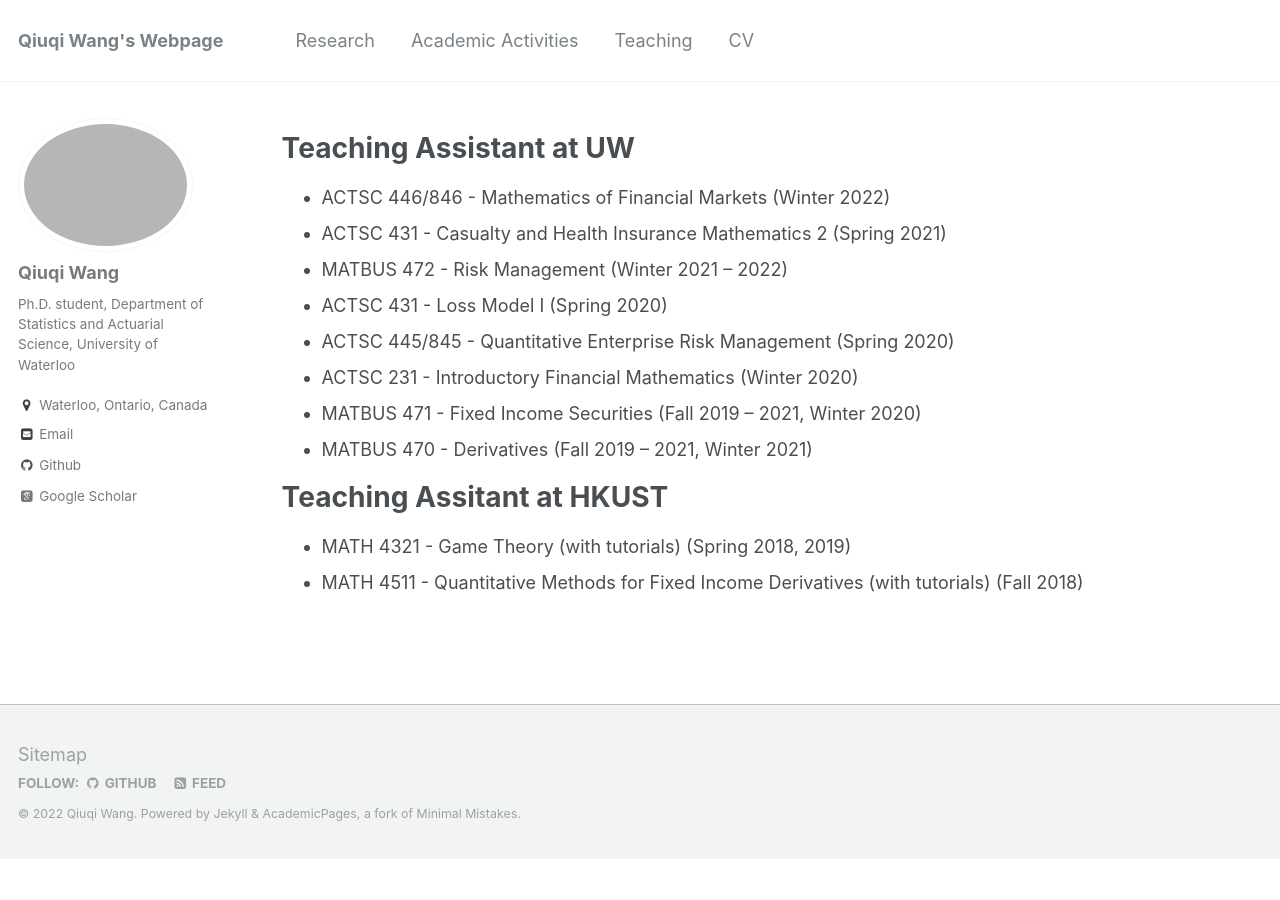
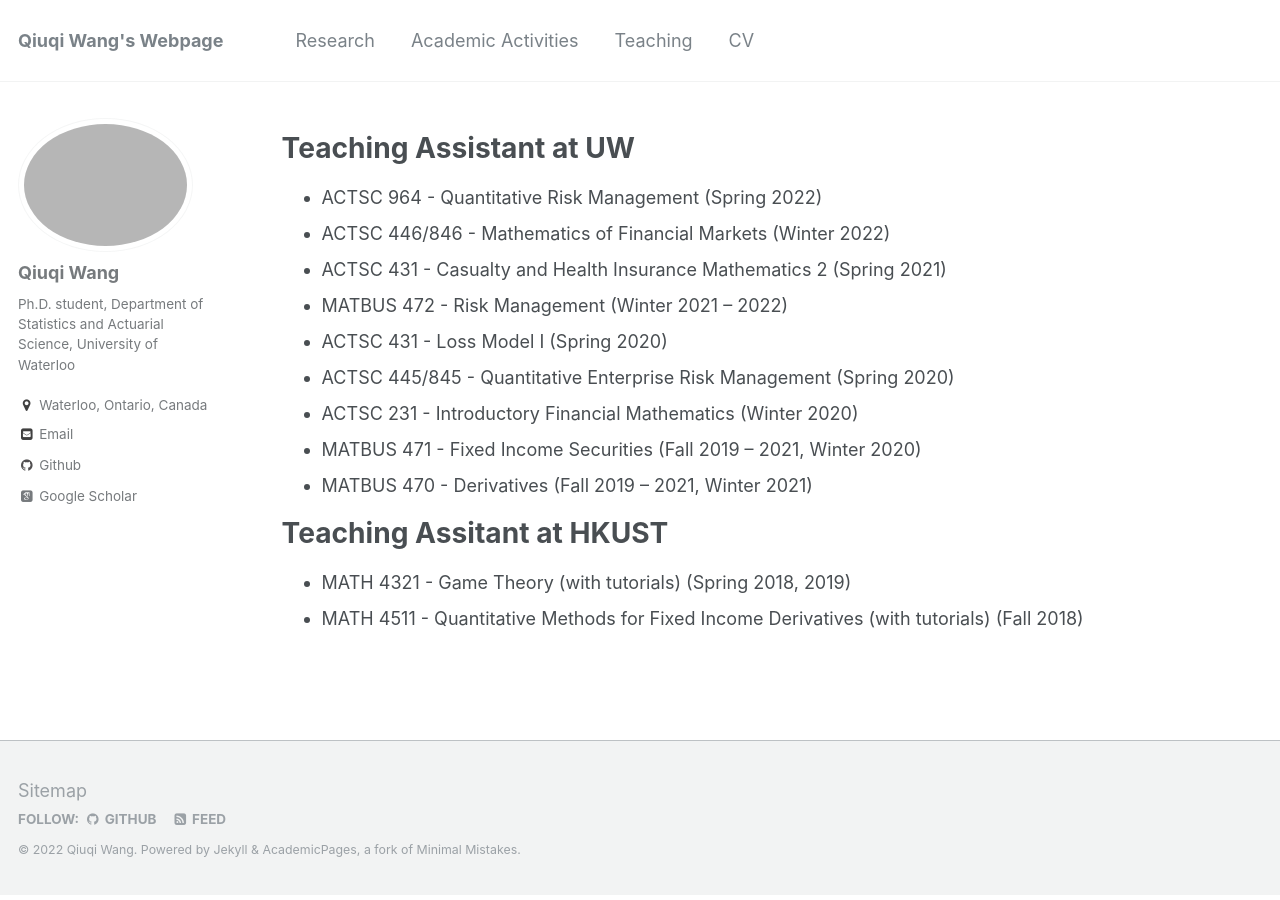
Before and after one commit to qwangan/qwangan.github.io, a Jekyll site: the page built from _pages/teaching.md, in a window 1280 px wide. Built offline with Jekyll 4.4.1, drawn with Linux system fonts in a browser that asks for light colours; some web fonts are replaced.

Commit message:
Update teaching.md

```diff
--- a/_pages/teaching.md
+++ b/_pages/teaching.md
@@ -6,6 +6,7 @@ author_profile: true
 ---
 
 # Teaching Assistant at UW
+* ACTSC 964 - Quantitative Risk Management (Spring 2022)
 * ACTSC 446/846 - Mathematics of Financial Markets (Winter 2022)
 * ACTSC 431 - Casualty and Health Insurance Mathematics 2 (Spring 2021)
 * MATBUS 472 - Risk Management (Winter 2021 -- 2022)
```
